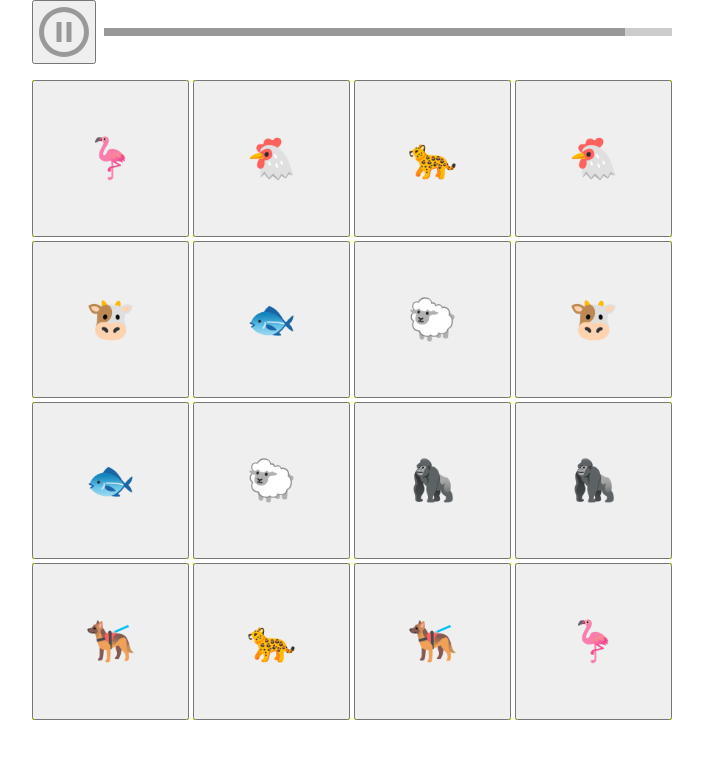
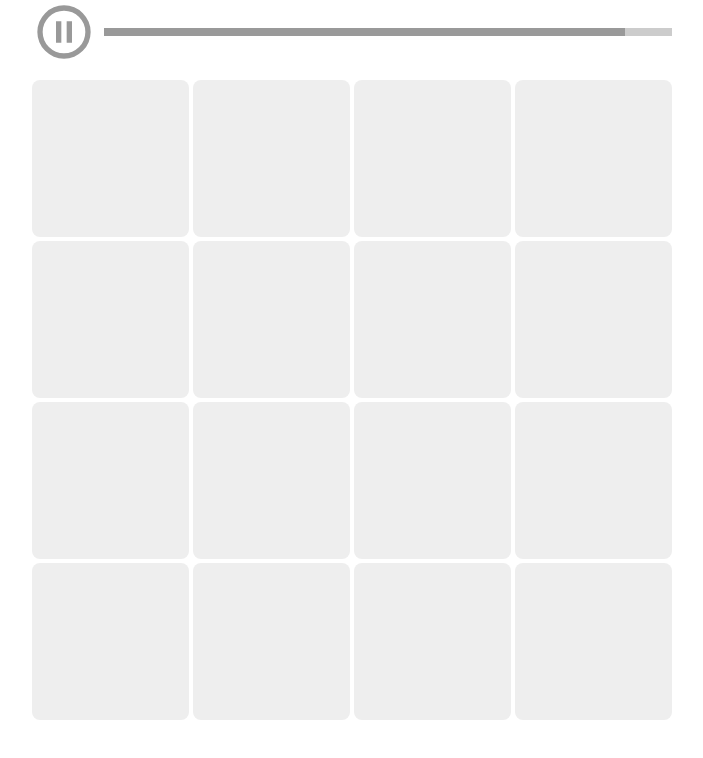
Before and after one commit to tobseyltd/svelte-ematchi, a SvelteKit app: page / in a window 1280 px wide. Shown: the top 758 px of the page, without its empty margins (288-991 px from the left). Built offline with nearby package versions, Linux system fonts and the light colour scheme.

Commit message:
game animations

```diff
--- a/src/routes/Countdown.svelte
+++ b/src/routes/Countdown.svelte
@@ -30,6 +30,8 @@
 		font-size: 8em;
 		width: 1em;
 		height: 1em;
+        background: transparent;
+        border: none;
 	}
 
 	.duration {
--- a/src/routes/Grid.svelte
+++ b/src/routes/Grid.svelte
@@ -52,5 +52,6 @@
 		grid-template-rows: repeat(4, 1fr);
 		height: 100%;
 		grid-gap: 0.5em;
+        perspective: 100vw;
 	}
 </style>
--- a/src/routes/Square.svelte
+++ b/src/routes/Square.svelte
@@ -4,8 +4,9 @@
 	export let found: boolean;
 </script>
 
-<div class="square" class:flipped={selected}>
+<div class="square" class:flipped={selected || found}>
 	<button on:click />
+	<div class="background" />
 
 	{#if !found}
 		<span>{emoji}</span>
@@ -17,21 +18,41 @@
 		display: flex;
 		justify-content: center;
 		align-items: center;
-		background: yellow;
+		transform-style: preserve-3d;
+		transition: transform 0.4s;
 	}
 
 	span {
 		font-size: 5em;
 		pointer-events: none;
+		transform: rotateY(180deg);
+		backface-visibility: hidden;
 	}
 
 	button {
 		position: absolute;
 		height: 100%;
 		width: 100%;
+		backface-visibility: hidden;
+		background: #eee;
+		border: 0;
+		border-radius: 1em;
+		font-size: inherit;
 	}
 
-	.flipped button {
-		background: red;
+	.flipped {
+		background: #eee;
+		transform: rotateY(180deg);
+	}
+
+	.background {
+		position: absolute;
+		background: #eee;
+		border: 0.5em solid #eee;
+		transform: rotateY(180deg);
+		backface-visibility: hidden;
+		width: 100%;
+		height: 100%;
+		border-radius: 1em;
 	}
 </style>
```
